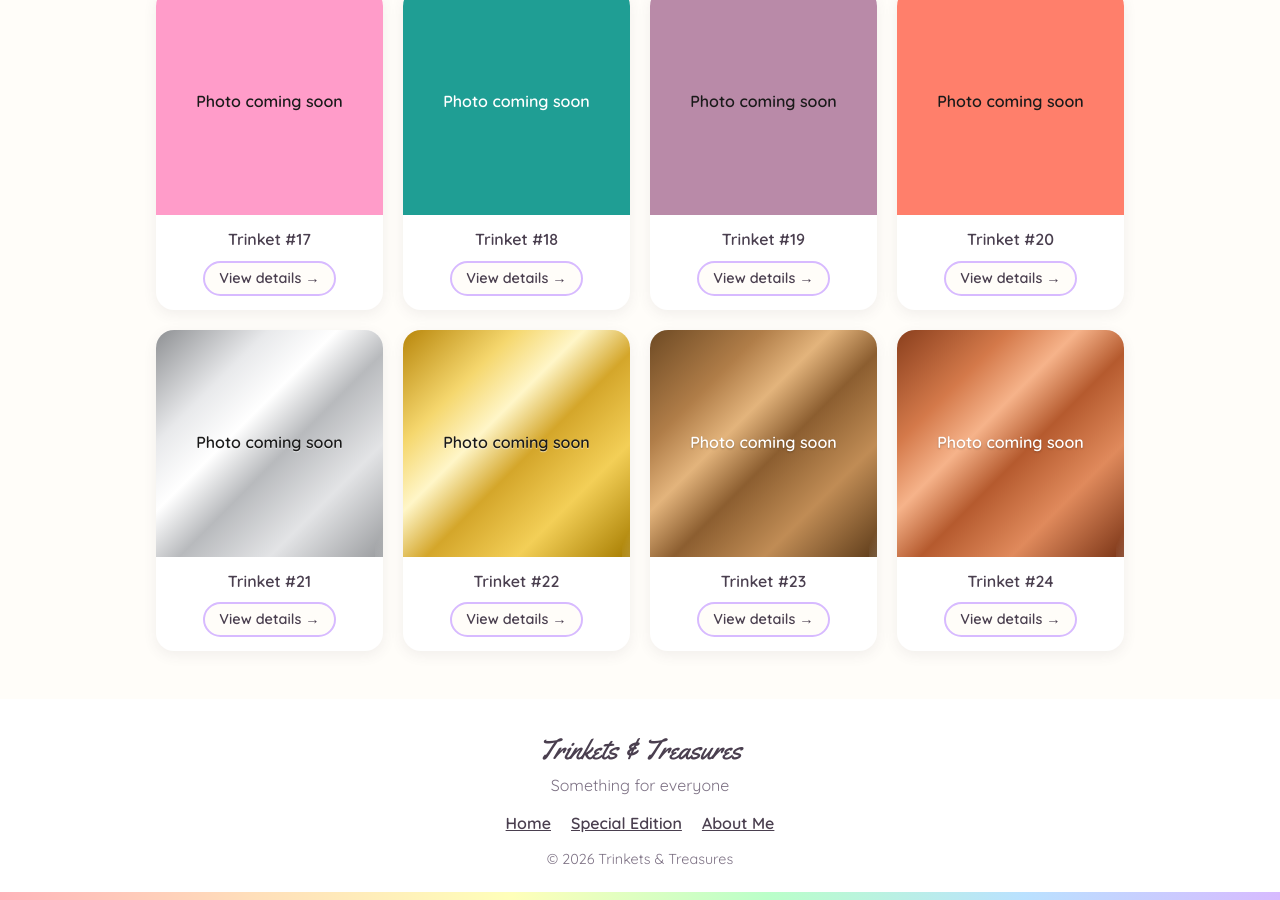
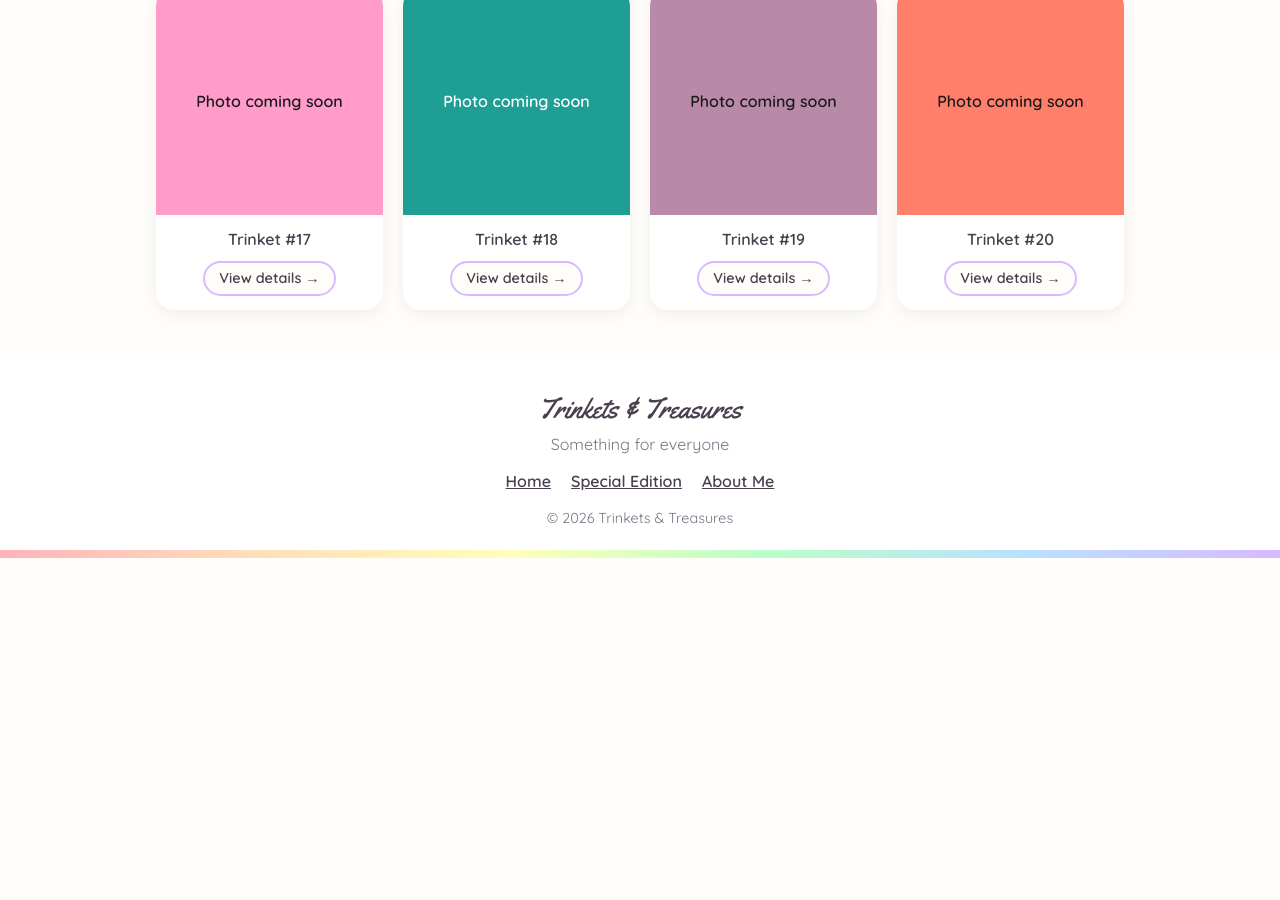
Before and after one commit to LucysTrinketsandTreasures/website-files, a Jekyll site: the page built from index.html, in a window 1280 px wide and 900 px high, scrolled down 1924 px. Built offline with Jekyll 4.4.1, drawn with Linux system fonts in a browser that asks for light colours; after the commit the page ends 2482 px from its top, so only the background shows below that.

Commit message:
Add Special Edition Products page

```diff
--- a/index.html
+++ b/index.html
@@ -10,16 +10,9 @@ layout: default
 <section>
   <h2>Our Trinkets and Treasures</h2>
   <div class="product-grid">
-    {% assign products = site.products | sort: 'order' %}
+    {% assign products = site.products | where_exp: "p", "p.special != true" | sort: 'order' %}
     {% for product in products %}
-    {% include product-colors.html color=product.color %}
-    <a class="product-card product-link {{ product.color }}" href="{{ product.url | relative_url }}">
-      <div class="product-photo" style="background: var(--{{ product.color }}); color: {{ text_color }};">
-        {% if product.image %}<img src="{{ '/assets/images/' | append: product.image | relative_url }}" alt="{{ product.name }}" loading="lazy">{% else %}Photo coming soon{% endif %}
-      </div>
-      <p class="product-name">{{ product.name }}</p>
-      <span class="view-details">View details &rarr;</span>
-    </a>
+    {% include product-card.html product=product %}
     {% endfor %}
   </div>
 </section>
```
Also changed, not shown: special-edition.html (added, +18 -0 lines).
